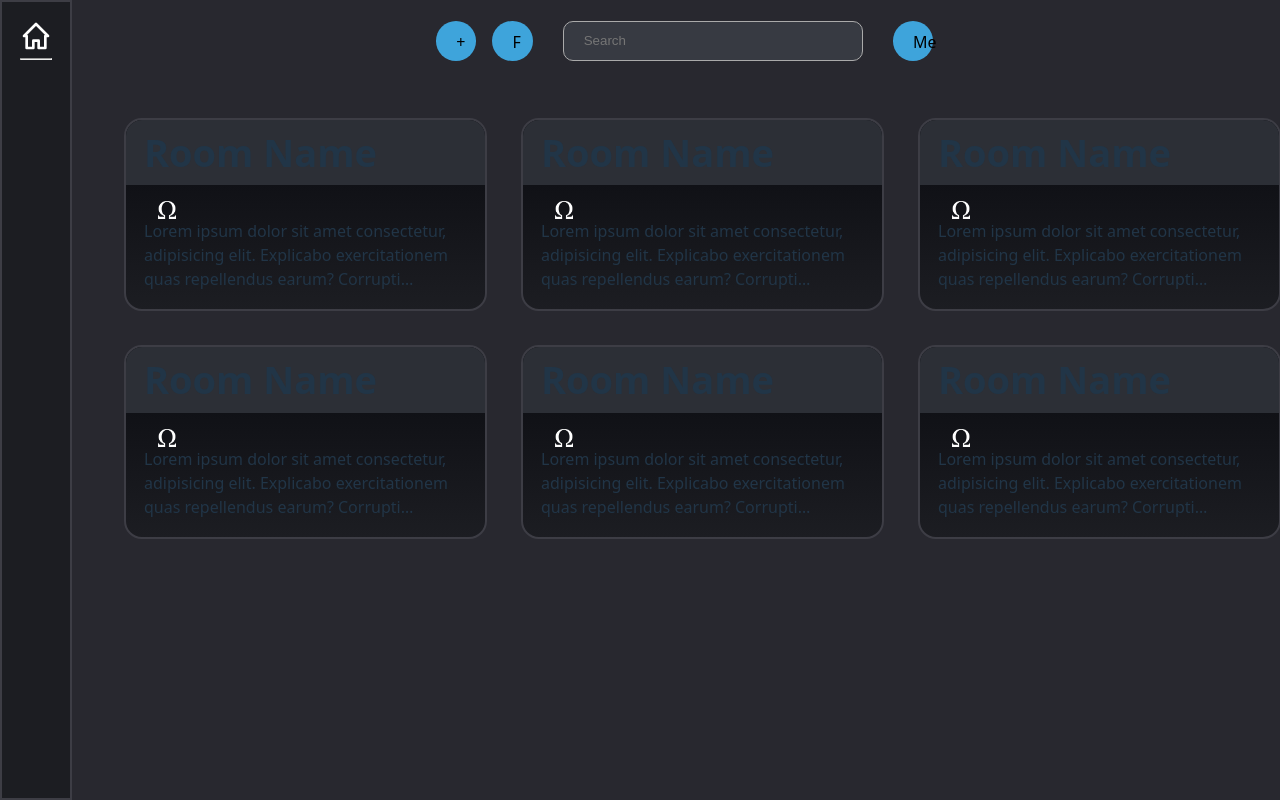
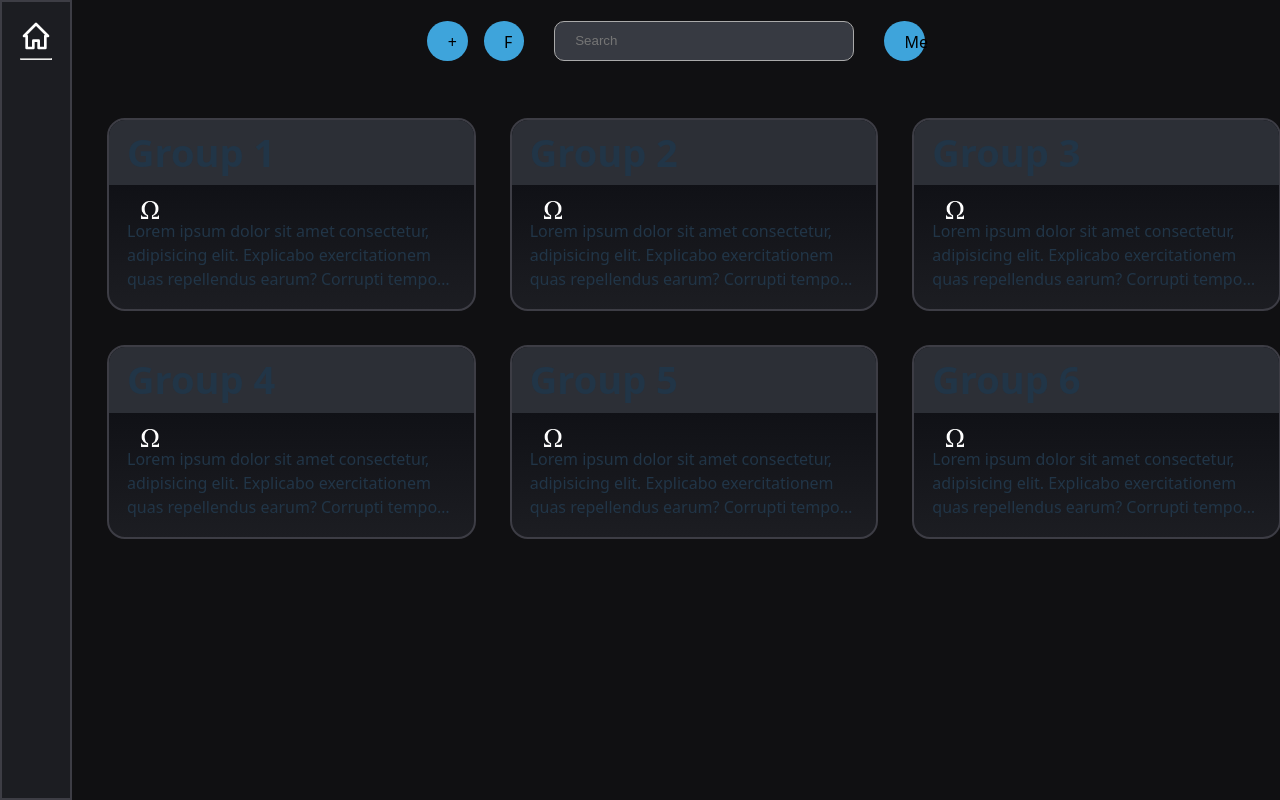
Before and after one commit to RITStudentDev/Asynk_Messenger, a React (Vite) app in the folder front/: page /hub in a window 1280 px wide. Built offline with nearby package versions, Linux system fonts and the light colour scheme.

Commit message:
dynamic room hub

```diff
--- a/front/src/components/RoomProfile.jsx
+++ b/front/src/components/RoomProfile.jsx
@@ -1,9 +1,9 @@
 import '../styles/RoomProfile.css'
 import icon from '../assets/defaultRoom.png'
 
-function RoomProfile() {
+function RoomProfile({roomName}) {
     // change later with actaul values
-    const roomName = 'Room Name';
+    //const roomName = 'Room Name';
   return (
     <div className="room-profile-container">
         <div id='name-container'>
--- a/front/src/pages/HubPage.jsx
+++ b/front/src/pages/HubPage.jsx
@@ -4,6 +4,17 @@ import HubSideBar from "../components/HubSideBar"
 import RoomProfile from "../components/RoomProfile"
 
 function HubPage (){
+
+    // change this to api fetch for looged user rooms
+    const rooms = [
+        {id: 1, name: "Group 1"},
+        {id: 2, name: "Group 2"},
+        {id: 3, name: "Group 3"},
+        {id: 4, name: "Group 4"},
+        {id: 5, name: "Group 5"},
+        {id: 6, name: "Group 6"},
+    ]
+
 
     return(
         <div className="page">
@@ -18,12 +29,9 @@ function HubPage (){
                     <button>Me</button>
                 </div>
                 <div className="room-container">
-                    <RoomProfile/>
-                    <RoomProfile/>
-                    <RoomProfile/>
-                    <RoomProfile/>
-                    <RoomProfile/>
-                    <RoomProfile/>
+                    {rooms.map((room) => (
+                        <RoomProfile key={room.id} roomName={room.name}/>
+                    ))}
                 </div>
             </div>
         </div>
--- a/front/src/styles/HubPage.css
+++ b/front/src/styles/HubPage.css
@@ -6,7 +6,7 @@
 }
 
 body {
-    background: rgb(40, 40, 47);
+    background: rgb(16, 16, 18);
 }
 
 input {
@@ -32,6 +32,8 @@ button {
 
 .main-view {
     display: flex;
+    margin-left: auto;
+    margin-right: auto;
     flex-direction: column;
     justify-content: center;
 }
--- a/front/src/styles/HubSideBar.css
+++ b/front/src/styles/HubSideBar.css
@@ -8,7 +8,6 @@
     background-color: #1c1d22;
     border: solid 2px #3d3d45;
     align-items: flex-start;
-    margin-right: 17px;
 }
 
 ul {
```
